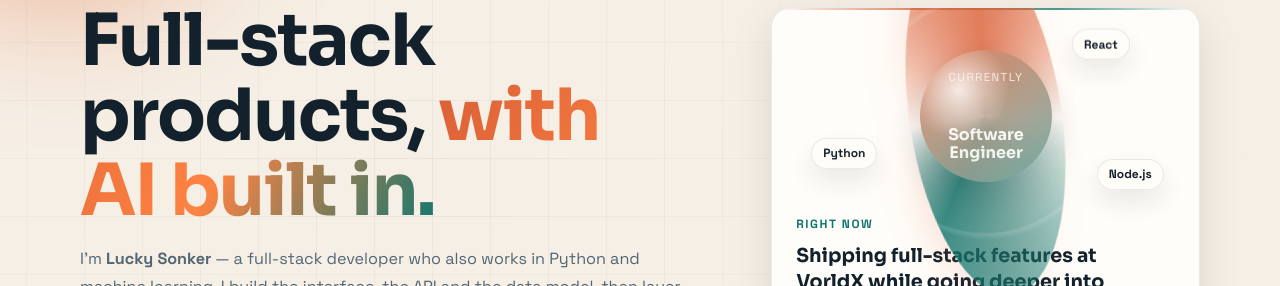
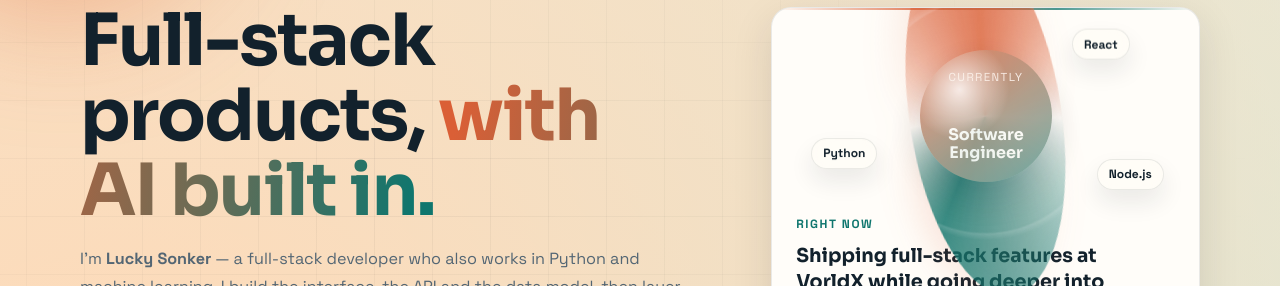
Before and after one commit to sonkerlucky5-cmd/lucky-portfolio, a React (Vite) app in the folder frontend/: page / in a window 1280 px wide. Shown: the part 238-524 px from the top of the page. Built offline with nearby package versions, Linux system fonts and the light colour scheme; no server answers.

Commit message:
Restore original Hero section gradient colors, glowing orbs, and theme color while keeping fast scroll blink fix

```diff
--- a/frontend/index.html
+++ b/frontend/index.html
@@ -17,7 +17,7 @@
       name="keywords"
       content="Lucky Sonker, Full Stack Developer Lucknow, AI ML Engineer India, MERN stack developer, React Node.js developer, Python developer, Shopify developer, Software Engineer VorldX"
     />
-    <meta name="theme-color" content="#0d1526" />
+    <meta name="theme-color" content="#7c3fff" />
     <link rel="canonical" href="https://luckysanker.dev/" />
     <meta property="og:type" content="website" />
     <meta property="og:site_name" content="Lucky Sonker Portfolio" />
@@ -53,12 +53,10 @@
       })();
     </script>
     <style>
-      html, body, #root {
+      html {
         background-color: #0d1526;
       }
-      html[data-theme="light"],
-      html[data-theme="light"] body,
-      html[data-theme="light"] #root {
+      html[data-theme="light"] {
         background-color: #f6efe5;
       }
     </style>
--- a/frontend/src/App.css
+++ b/frontend/src/App.css
@@ -67,7 +67,6 @@
 
 html {
   background-color: var(--bg);
-  color-scheme: dark light;
   scroll-behavior: smooth;
   overscroll-behavior-y: none;
 }
@@ -76,19 +75,12 @@ body {
   margin: 0;
   font-family: "Space Grotesk", "Segoe UI", sans-serif;
   color: var(--text);
-  background-color: var(--bg);
   background:
     radial-gradient(circle at 10% 10%, var(--bg-orb-one) 0%, transparent 35%),
     radial-gradient(circle at 88% 16%, var(--bg-orb-two) 0%, transparent 34%),
     linear-gradient(180deg, var(--bg-top) 0%, var(--bg) 40%, var(--bg-bottom) 100%);
-  background-color: var(--bg);
   overflow-x: hidden;
   overscroll-behavior-y: none;
-}
-
-#root {
-  background-color: var(--bg);
-  min-height: 100vh;
 }
 
 a {
@@ -102,7 +94,6 @@ a {
   isolation: isolate;
   overflow-x: clip;
   padding: 1.1rem clamp(1rem, 3vw, 2.7rem) 0;
-  background-color: var(--bg);
 }
 
 .shape {
@@ -2722,7 +2713,7 @@ p {
   margin: 0 0 1rem;
 }
 
-.gradient-text {
+.contact-header .gradient-text {
   background: linear-gradient(120deg, var(--accent) 0%, #ff8342 55%, var(--accent-alt) 100%);
   -webkit-background-clip: text;
   -webkit-text-fill-color: transparent;
```
